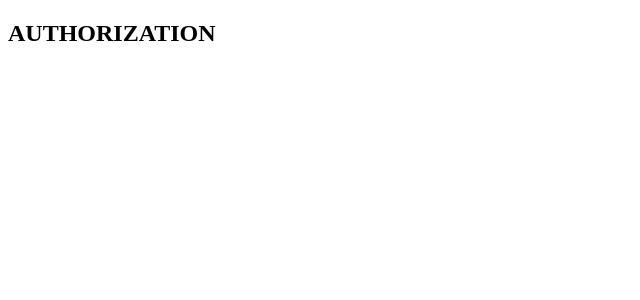
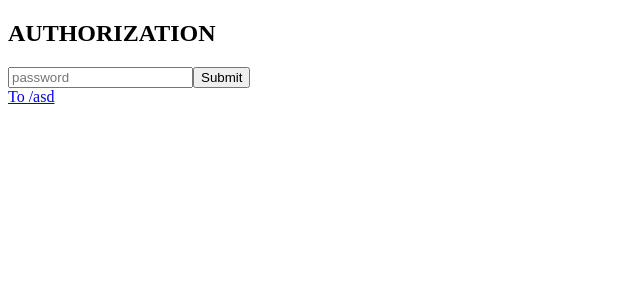
Before and after one commit to SNUH-CBI/bioinfo-pipeline, a React (Create React App) app in the folder front/: page /1/auth in a window 1280 px wide. Shown: the top 300 px of the page, without its empty margins (0-640 px from the left). Built offline with nearby package versions, Linux system fonts and the light colour scheme.

Commit message:
authorization using cookie(pw) implemented

```diff
--- a/front/package.json
+++ b/front/package.json
@@ -4,6 +4,7 @@
   "private": true,
   "dependencies": {
     "react": "^16.12.0",
+    "react-cookie": "^4.0.1",
     "react-dom": "^16.12.0",
     "react-router-dom": "^5.1.2",
     "react-scripts": "3.2.0"
--- a/front/src/App.js
+++ b/front/src/App.js
@@ -1,15 +1,17 @@
 import React from 'react';
 import { Route } from 'react-router-dom';
+import { useCookies } from 'react-cookie';
 
 import Directory from './pages/directory.js';
 import Authorization from './pages/authorization.js';
 
 function App() {
+  const [cookies, setCookie] = useCookies(['biopipe']);
   return (
-    <div className="App">
-      <Route exact path="/:path" component={Directory}/>
-      <Route path="/:path/auth" component={Authorization}/>
-    </div>
+      <div className="App">
+        <Route exact path="/:path" render={(props) => <Directory {...props} cookie={cookies} />} />
+        <Route path="/:path/auth" render={(props) => <Authorization {...props} setCookie={setCookie} />} />
+      </div>
   );
 }
 
--- /dev/null
+++ b/front/src/component/password.js
@@ -0,0 +1,28 @@
+import React from 'react';
+
+export default class Password extends React.Component {
+  state = {
+    password: ''
+  }
+  handleChange = (e) => {
+    this.setState({password: e.target.value})
+  }
+  handleSubmit = (e) => {
+    e.preventDefault();
+    this.props.onCreate(this.state);
+    this.setState({password: ''})
+  }
+
+  render() {
+    return (
+      <form onSubmit={this.handleSubmit}>
+        <input
+          placeholder = 'password'
+          value = {this.state.password}
+          onChange = {this.handleChange}
+        />
+        <button type="submit">Submit</button>
+      </form>
+    )
+  }
+}
--- a/front/src/index.js
+++ b/front/src/index.js
@@ -2,10 +2,13 @@ import React from 'react';
 import ReactDOM from 'react-dom';
 import App from './App';
 
-import { BrowserRouter } from 'react-router-dom'
+import { BrowserRouter } from 'react-router-dom';
+import { CookieProvider, CookiesProvider } from 'react-cookie';
 
 ReactDOM.render(
   <BrowserRouter>
-    <App/>
+    <CookiesProvider>
+      <App />
+    </CookiesProvider>
   </BrowserRouter>
-, document.getElementById('root'));
+  , document.getElementById('root'));
--- a/front/src/pages/authorization.js
+++ b/front/src/pages/authorization.js
@@ -1,12 +1,22 @@
 import React from 'react';
+import Password from '../component/password';
+import { Link } from 'react-router-dom'
 
 export default class Authorization extends React.Component {
+  handleCreate = (data) => {
+    if(data.password !== 'pw') alert("not correct")
+    else {
+      alert("cookie created")
+      this.props.setCookie('biopipe',data.password, {path: '/'})
+    }
+  }
+
   render(){
     return (
       <div>
-        <h2>
-          AUTHORIZATION
-        </h2>
+        <h2>AUTHORIZATION</h2>
+        <Password onCreate={this.handleCreate} />
+        <Link to="/asd">To /asd</Link>
       </div>
     );
   }
--- a/front/src/pages/directory.js
+++ b/front/src/pages/directory.js
@@ -1,12 +1,19 @@
 import React from 'react';
+import { Redirect } from 'react-router-dom';
 
 export default class Directory extends React.Component {
-  render(){
+  isCookie = () => {
+    if (this.props.cookie.biopipe !== 'pw') {
+      alert("wrong pw for this page")
+      return <Redirect to={this.props.match.params.path + '/auth'} />
+    }
+    else return <h2>Directory Listing Here</h2>
+  }
+  render() {
+    console.log(this.props)
     return (
       <div>
-        <h2>
-          { this.props.match.params.path }
-        </h2>
+        <this.isCookie />
       </div>
     );
   }
```
Also changed, not shown: 1 other file (tests, documents, lock files or other folders).
